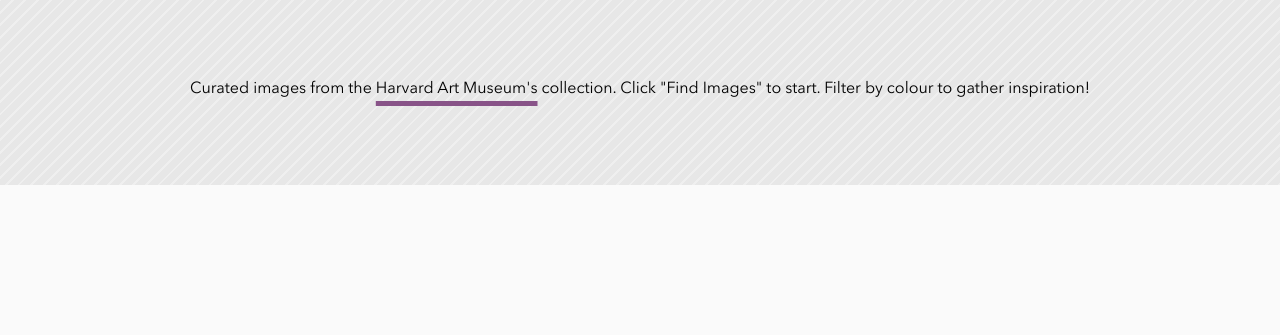
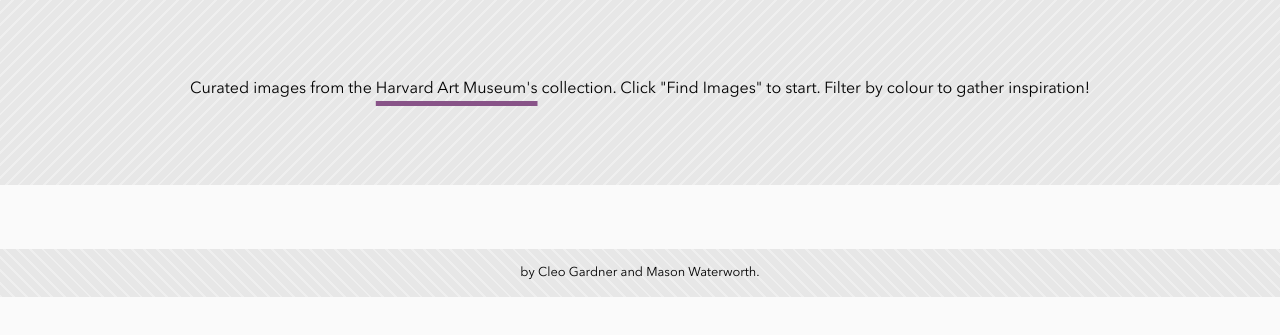
Before and after one commit to waterworth/brainstation_hackathon, a plain HTML site: page index.html in a window 1280 px wide. Shown: the part 65-400 px from the top of the page. Drawn offline with nearby package versions, Linux system fonts and the light colour scheme; no server answers.

Commit message:
💄 Change photo to contain inside element on scale

```diff
--- a/index.html
+++ b/index.html
@@ -37,6 +37,9 @@
         <p class="about__text">Curated images from the <a class="about__link" href="http://harvardartmuseums.org">Harvard Art Museum's</a> collection. Click "Find Images" to start. Filter by colour to gather inspiration!</p>
     </div>
     <div class="display-data"></div>
+    <footer>
+        <p class="footer__text">by Cleo Gardner and Mason Waterworth.</p>
+    </footer>
 </body>
 <script src="https://cdn.jsdelivr.net/npm/axios/dist/axios.min.js"></script>
 <script src="scripts/index.js"></script>
--- a/styles/main.scss
+++ b/styles/main.scss
@@ -181,6 +181,7 @@ header {
   &__img {
     max-width: 100%;
     max-height: 100%;
+    object-fit: contain;
   }
 
   &__artist {
@@ -217,8 +218,19 @@ header {
   }
 }
 
-// Image
-// Artist - (Date of Life)
-// Title of piece, date of creation
-// Medium
-// Credit
+// Footer
+footer {
+  background: repeating-linear-gradient(
+    45deg,
+    #efefef 0 2px,
+    transparent 0 9px
+  );
+  background-color: rgb(231, 231, 231);
+}
+
+.footer__text {
+  text-align: center;
+  padding: 1rem 0;
+  margin: 0;
+  font-size: 0.8rem;
+}
```
Also changed, not shown: styles/main.css, styles/main.min.css, 2 other files.
